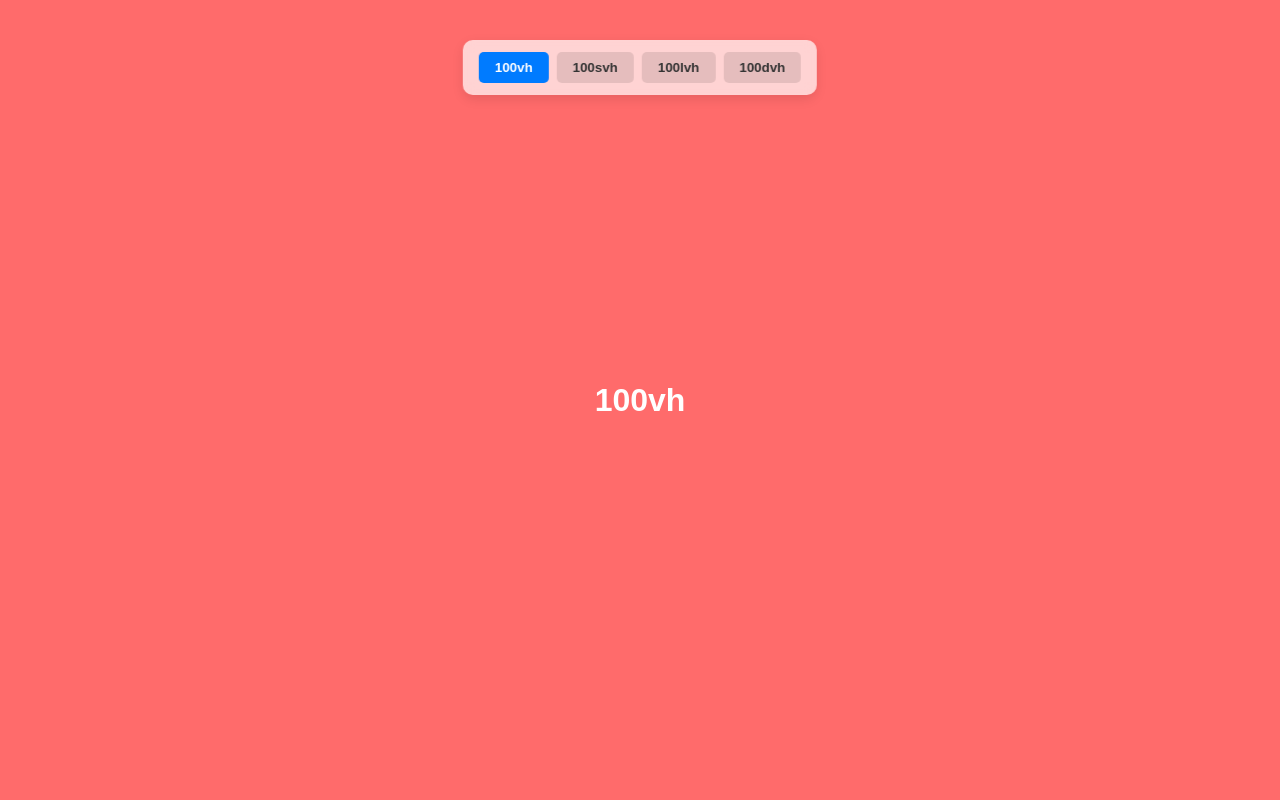
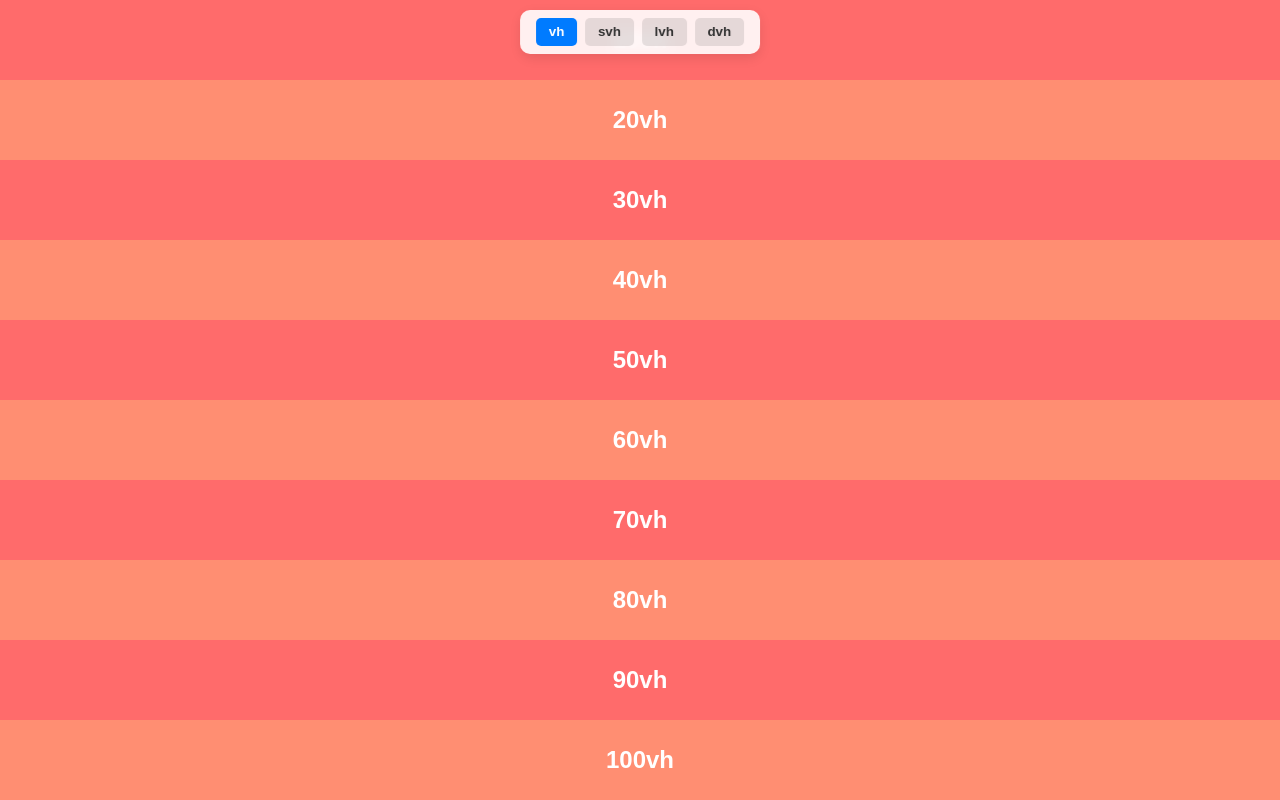
Before and after one commit to jiyean99/viewport-unit-demo, a plain HTML site: page index.html in a window 1280 px wide. Drawn offline with Linux system fonts and the light colour scheme.

Commit message:
10단위로 분기하여 확인가능하도록 스타일 수정

```diff
--- a/index.html
+++ b/index.html
@@ -2,23 +2,24 @@
 <html lang="en">
 <head>
     <meta charset="UTF-8" />
-    <meta name="viewport" content="width=device-width, initial-scale=1.0" />
-    <title>Viewport Units Toggle Demo</title>
+    <meta name="viewport" content="width=device-width, initial-scale=1.0"/>
+    <title>Viewport Units Grid</title>
     <style>
         * { box-sizing: border-box; }
-        body {
+        html, body {
             margin: 0;
+            padding: 0;
+            height: 100%;
             font-family: sans-serif;
-            background: #f0f0f0;
         }
 
         header {
             position: fixed;
-            top: 5%;
+            top: 10px;
             left: 50%;
             transform: translateX(-50%);
-            background: rgba(255, 255, 255, 0.7);
-            padding: 0.75rem 1rem;
+            background: rgba(255, 255, 255, 0.9);
+            padding: 0.5rem 1rem;
             display: flex;
             gap: 0.5rem;
             z-index: 999;
@@ -28,7 +29,7 @@
         }
 
         button {
-            padding: 0.5rem 1rem;
+            padding: 0.4rem 0.8rem;
             border: none;
             background: rgba(0, 0, 0, 0.1);
             color: #333;
@@ -43,56 +44,83 @@
             color: white;
         }
 
-        .viewport-box {
+        .unit-container {
             display: none;
+            flex-direction: column;
+        }
+
+        .unit-container.visible {
+            display: flex;
+        }
+
+        .block {
+            display: flex;
             align-items: center;
             justify-content: center;
-            font-size: 2rem;
+            font-size: 1.5rem;
             font-weight: bold;
             color: white;
-            text-align: center;
-            padding: 1rem;
         }
 
-        .vh  { background: #FF6B6B; height: 100vh; }
-        .svh { background: #4ECDC4; height: 100svh; }
-        .lvh { background: #1A535C; height: 100lvh; }
-        .dvh { background: #FF9F1C; height: 100dvh; }
+        .block:nth-child(odd) { background: #FF6B6B; }
+        .block:nth-child(even) { background: #FF8E72; }
 
-        .visible {
-            display: flex;
-            flex-direction: column;
-        }
+        .block.svh:nth-child(odd) { background: #1A535C; }
+        .block.svh:nth-child(even) { background: #4ECDC4; }
+
+        .block.lvh:nth-child(odd) { background: #FF9F1C; }
+        .block.lvh:nth-child(even) { background: #FFD8A8; }
+
+        .block.dvh:nth-child(odd) { background: #B565A7; }
+        .block.dvh:nth-child(even) { background: #D4A6D4; }
+
     </style>
 </head>
 <body>
 
 <header>
-    <button data-target="vh" class="active">100vh</button>
-    <button data-target="svh">100svh</button>
-    <button data-target="lvh">100lvh</button>
-    <button data-target="dvh">100dvh</button>
+    <button data-unit="vh" class="active">vh</button>
+    <button data-unit="svh">svh</button>
+    <button data-unit="lvh">lvh</button>
+    <button data-unit="dvh">dvh</button>
 </header>
 
 <main>
-    <section id="vh" class="viewport-box vh visible">100vh</section>
-    <section id="svh" class="viewport-box svh">100svh</section>
-    <section id="lvh" class="viewport-box lvh">100lvh</section>
-    <section id="dvh" class="viewport-box dvh">100dvh</section>
+    <div id="vh" class="unit-container visible"></div>
+    <div id="svh" class="unit-container"></div>
+    <div id="lvh" class="unit-container"></div>
+    <div id="dvh" class="unit-container"></div>
 </main>
 
 <script>
-    const buttons = document.querySelectorAll("button");
-    const boxes = document.querySelectorAll(".viewport-box");
+    const units = ["vh", "svh", "lvh", "dvh"];
 
-    buttons.forEach((btn) => {
-        btn.addEventListener("click", () => {
-            buttons.forEach(b => b.classList.remove("active"));
-            btn.classList.add("active");
+    units.forEach(unit => {
+        const container = document.getElementById(unit);
+        for (let i = 1; i <= 10; i++) {
+            const block = document.createElement("div");
+            block.className = `block ${unit}`; // <-- 단위 클래스명 추가
+            block.style.height = `10${unit}`;
+            const value = i * 10;
+            block.textContent = `${value}${unit}`;
+            container.appendChild(block);
+        }
+    });
 
-            boxes.forEach(box => box.classList.remove("visible"));
-            const targetId = btn.getAttribute("data-target");
-            document.getElementById(targetId).classList.add("visible");
+    const buttons = document.querySelectorAll("header button");
+    const containers = document.querySelectorAll(".unit-container");
+
+    buttons.forEach(button => {
+        button.addEventListener("click", () => {
+            buttons.forEach(btn => btn.classList.remove("active"));
+            button.classList.add("active");
+
+            const target = button.getAttribute("data-unit");
+
+            containers.forEach(container => {
+                container.classList.remove("visible");
+            });
+            document.getElementById(target).classList.add("visible");
         });
     });
 </script>
```
